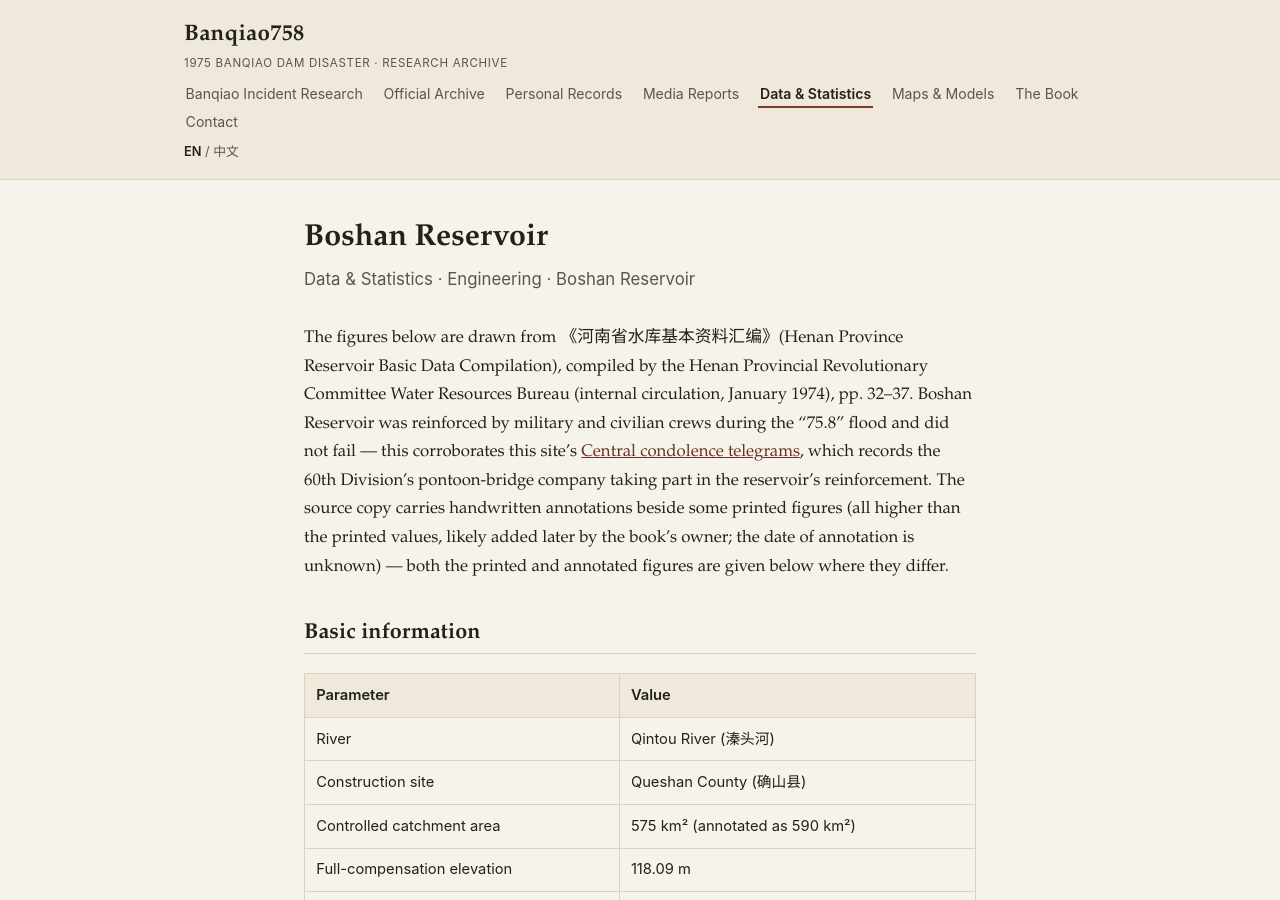
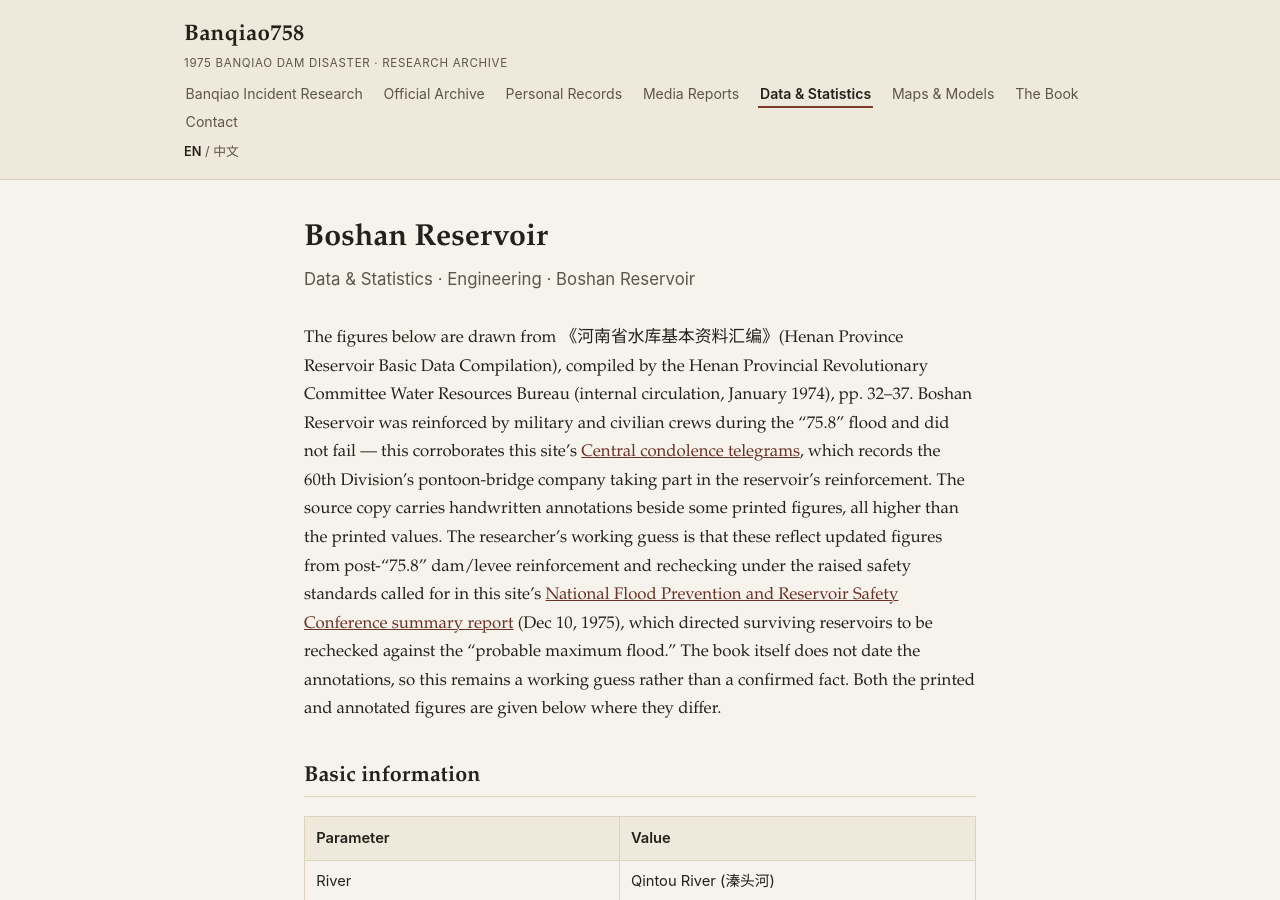
Before and after one commit to Banqiao758/Banqiao758.github.io, a Jekyll site: the page built from en/data/engineering/boshan.md, in a window 1280 px wide and 900 px high. Built offline with Jekyll 4.4.1, drawn with Linux system fonts in a browser that asks for light colours; some of the changed text lies outside the part shown.

Commit message:
Reframe Boshan/Suyahu handwritten annotations as likely post-75.8 updates
Per the researcher's assessment, the handwritten annotations in the 1974
source (all higher than the printed figures) most likely reflect updated
dam/levee reinforcement data from after the "75.8" flood, rather than
updates of unknown origin/timing. Both reservoirs survived the flood
(Boshan reinforced during the event, Suyahu held despite exceeding
design storage), and this reading is consistent with this site's already-
published Dec 10, 1975 national flood conference summary report, which
directed surviving reservoirs to be rechecked against the "probable
maximum flood." The book itself does not date the annotations, so this
is presented as a working interpretation, not a confirmed fact.

Co-Authored-By: Claude Sonnet 5 <noreply@anthropic.com>
Claude-Session: https://claude.ai/code/session_011K8hBuGivVWoMZaUZvczs4

```diff
--- a/en/data/engineering/boshan.md
+++ b/en/data/engineering/boshan.md
@@ -15,10 +15,15 @@ January 1974), pp. 32&ndash;37. Boshan Reservoir was reinforced by military
 and civilian crews during the "75.8" flood and did not fail &mdash; this
 corroborates this site's <a href="{{ '/en/archive/1975-central-condolence-telegrams/' | relative_url }}">Central condolence telegrams</a>, which records the 60th Division's
 pontoon-bridge company taking part in the reservoir's reinforcement. The
-source copy carries handwritten annotations beside some printed figures
-(all higher than the printed values, likely added later by the book's
-owner; the date of annotation is unknown) &mdash; both the printed and
-annotated figures are given below where they differ.
+source copy carries handwritten annotations beside some printed figures,
+all higher than the printed values. The researcher's working guess is
+that these reflect updated figures from post-"75.8" dam/levee
+reinforcement and rechecking under the raised safety standards called for
+in this site's <a href="{{ '/en/archive/1975-national-flood-conference-summary-report/' | relative_url }}">National Flood Prevention and Reservoir Safety Conference summary report</a> (Dec 10, 1975), which directed surviving reservoirs to be
+rechecked against the "probable maximum flood." The book itself does not
+date the annotations, so this remains a working guess rather than a
+confirmed fact. Both the printed and annotated figures are given below
+where they differ.
 
 ## Basic information
 
@@ -92,5 +97,7 @@ Dashed lines mark the design flood (3,730 m&sup3;/s) and check flood
 *Figures and chart data points are taken directly from the source as
 stated, without independent verification or unit conversion by this
 project. Where handwritten annotations and printed figures both appear,
-both are given here; this project takes no position on which is correct.
-See p. 37 of the source for the complete year-by-year data (1954&ndash;1972).*
+both are given here; the annotations likely reflect post-"75.8"
+reinforcement/recheck figures, but the book does not date them, so this
+remains a working guess. See p. 37 of the source for the complete
+year-by-year data (1954&ndash;1972).*
```
Also changed, not shown: data/engineering/boshan.md (+9 -4 lines), data/engineering/suyahu.md (+7 -3 lines), en/data/engineering/suyahu.md (+9 -4 lines).
